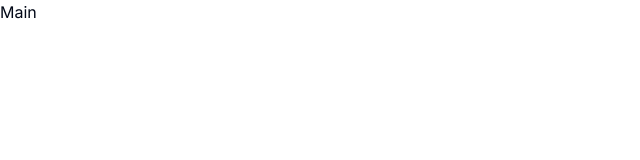
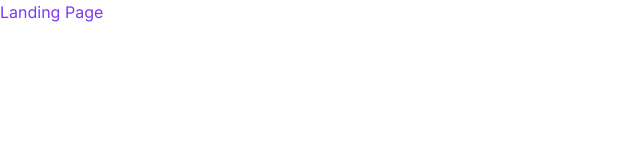
Before and after one commit to AndersonNascimentoAFSN/anderson-landingpage, a Next.js app: page / in a window 1280 px wide. Shown: the top 160 px of the page, without its empty margins (0-640 px from the left). Built offline with nearby package versions, Linux system fonts and the light colour scheme.

Commit message:
refactor: change colors variables

```diff
--- /dev/null
+++ b/src/app/(home)/page.tsx
@@ -0,0 +1,9 @@
+export default function Home() {
+  return (
+    <div>
+      <section id="intro">
+        <h1 className="text-primary">Landing Page</h1>
+      </section>
+    </div>
+  )
+}
--- a/src/app/globals.css
+++ b/src/app/globals.css
@@ -5,64 +5,47 @@
 @layer base {
   :root {
     --background: 0 0% 100%;
-    --foreground: 222.2 84% 4.9%;
-
+    --foreground: 224 71.4% 4.1%;
     --card: 0 0% 100%;
-    --card-foreground: 222.2 84% 4.9%;
-
+    --card-foreground: 224 71.4% 4.1%;
     --popover: 0 0% 100%;
-    --popover-foreground: 222.2 84% 4.9%;
-
-    --primary: 222.2 47.4% 11.2%;
-    --primary-foreground: 210 40% 98%;
-
-    --secondary: 210 40% 96.1%;
-    --secondary-foreground: 222.2 47.4% 11.2%;
-
-    --muted: 210 40% 96.1%;
-    --muted-foreground: 215.4 16.3% 46.9%;
-
-    --accent: 210 40% 96.1%;
-    --accent-foreground: 222.2 47.4% 11.2%;
-
+    --popover-foreground: 224 71.4% 4.1%;
+    --primary: 262.1 83.3% 57.8%;
+    --primary-foreground: 210 20% 98%;
+    --secondary: 220 14.3% 95.9%;
+    --secondary-foreground: 220.9 39.3% 11%;
+    --muted: 220 14.3% 95.9%;
+    --muted-foreground: 220 8.9% 46.1%;
+    --accent: 220 14.3% 95.9%;
+    --accent-foreground: 220.9 39.3% 11%;
     --destructive: 0 84.2% 60.2%;
-    --destructive-foreground: 210 40% 98%;
-
-    --border: 214.3 31.8% 91.4%;
-    --input: 214.3 31.8% 91.4%;
-    --ring: 222.2 84% 4.9%;
-
+    --destructive-foreground: 210 20% 98%;
+    --border: 220 13% 91%;
+    --input: 220 13% 91%;
+    --ring: 262.1 83.3% 57.8%;
     --radius: 0.5rem;
   }
 
   .dark {
-    --background: 222.2 84% 4.9%;
-    --foreground: 210 40% 98%;
-
-    --card: 222.2 84% 4.9%;
-    --card-foreground: 210 40% 98%;
-
-    --popover: 222.2 84% 4.9%;
-    --popover-foreground: 210 40% 98%;
-
-    --primary: 210 40% 98%;
-    --primary-foreground: 222.2 47.4% 11.2%;
-
-    --secondary: 217.2 32.6% 17.5%;
-    --secondary-foreground: 210 40% 98%;
-
-    --muted: 217.2 32.6% 17.5%;
-    --muted-foreground: 215 20.2% 65.1%;
-
-    --accent: 217.2 32.6% 17.5%;
-    --accent-foreground: 210 40% 98%;
-
+    --background: 224 71.4% 4.1%;
+    --foreground: 210 20% 98%;
+    --card: 224 71.4% 4.1%;
+    --card-foreground: 210 20% 98%;
+    --popover: 224 71.4% 4.1%;
+    --popover-foreground: 210 20% 98%;
+    --primary: 263.4 70% 50.4%;
+    --primary-foreground: 210 20% 98%;
+    --secondary: 215 27.9% 16.9%;
+    --secondary-foreground: 210 20% 98%;
+    --muted: 215 27.9% 16.9%;
+    --muted-foreground: 217.9 10.6% 64.9%;
+    --accent: 215 27.9% 16.9%;
+    --accent-foreground: 210 20% 98%;
     --destructive: 0 62.8% 30.6%;
-    --destructive-foreground: 210 40% 98%;
-
-    --border: 217.2 32.6% 17.5%;
-    --input: 217.2 32.6% 17.5%;
-    --ring: 212.7 26.8% 83.9%;
+    --destructive-foreground: 210 20% 98%;
+    --border: 215 27.9% 16.9%;
+    --input: 215 27.9% 16.9%;
+    --ring: 263.4 70% 50.4%;
   }
 }
 
--- a/src/app/layout.tsx
+++ b/src/app/layout.tsx
@@ -16,7 +16,11 @@
 }) {
   return (
     <html lang="en">
-      <body className={inter.className}>{children}</body>
+      <body className={inter.className}>
+        <main className="">
+          {children}
+        </main>
+      </body>
     </html>
   )
 }
--- a/src/app/page.tsx
+++ /dev/null
@@ -1,7 +0,0 @@
-export default function Home() {
-  return (
-    <div>
-      <p>Main</p>
-    </div>
-  )
-}
```
